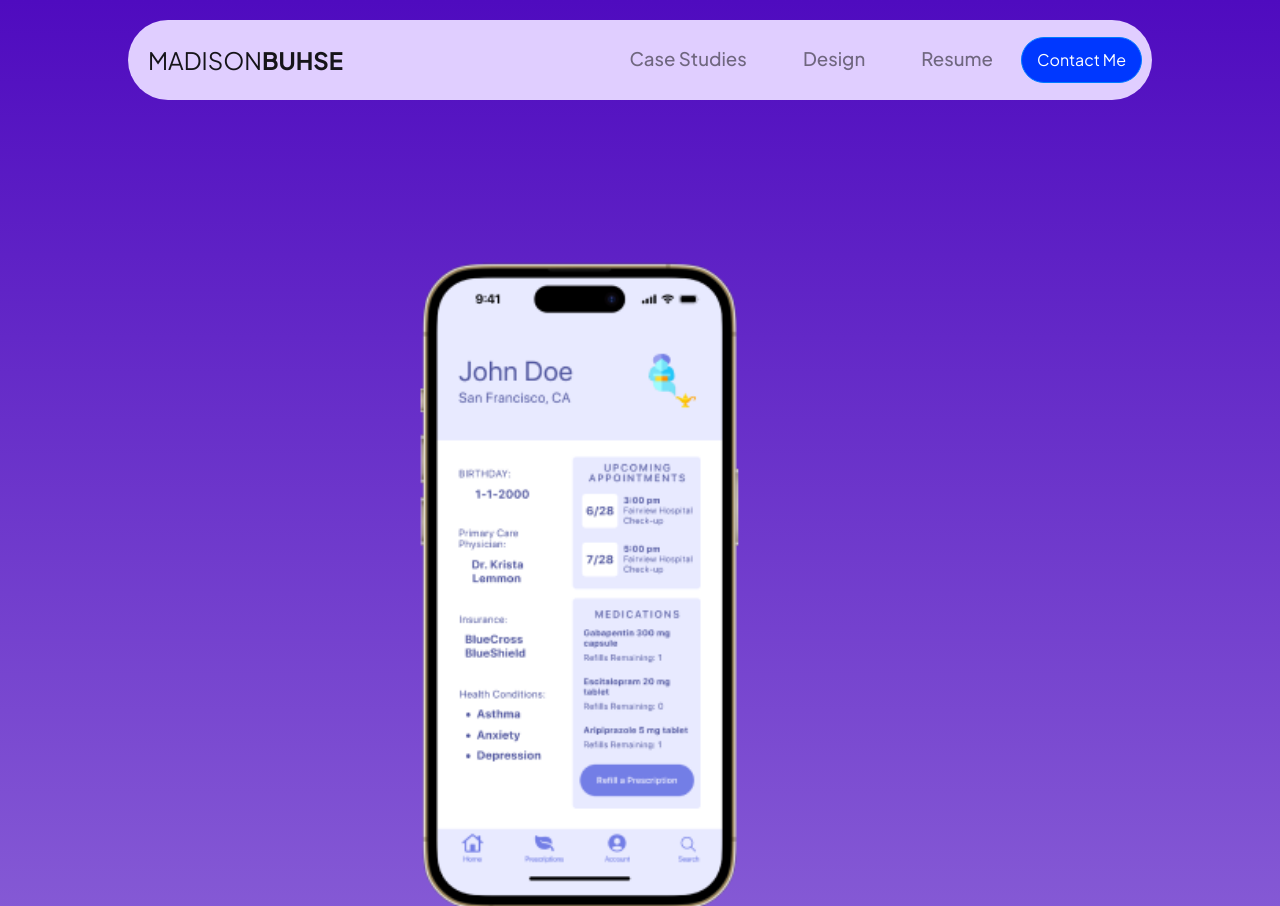
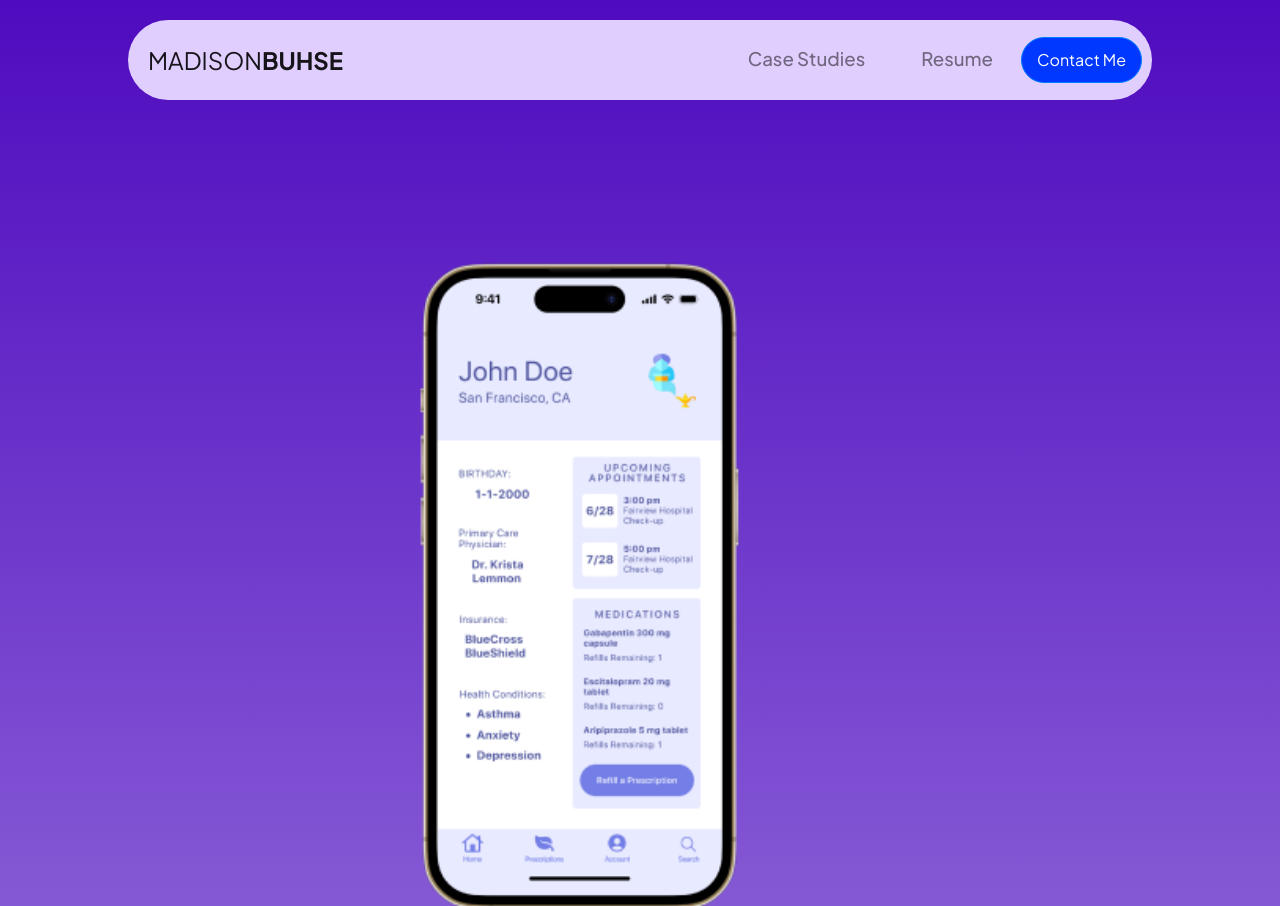
Before and after one commit to madisonbuhse/folio, a plain HTML site: page genie.html in a window 1280 px wide. Shown: the top 906 px of the page. Drawn offline with nearby package versions, Linux system fonts and the light colour scheme.

Commit message:
No Journey

```diff
--- a/genie.html
+++ b/genie.html
@@ -21,9 +21,6 @@
               <ul class="navbar-nav">
                 <li class="nav-item">
                   <a class="nav-link" href="casestudies.html">Case Studies</a>
-                </li>
-                <li class="nav-item">
-                  <a class="nav-link" href="#">Design</a>
                 </li>
                 <li class="nav-item">
                   <a class="nav-link" onClick="window.open('./images/Resume.pdf')">Resume</a>
```
Also changed, not shown: casestudies.html (+0 -3 lines), index.html (+0 -3 lines), trailscout.html (+0 -3 lines).
